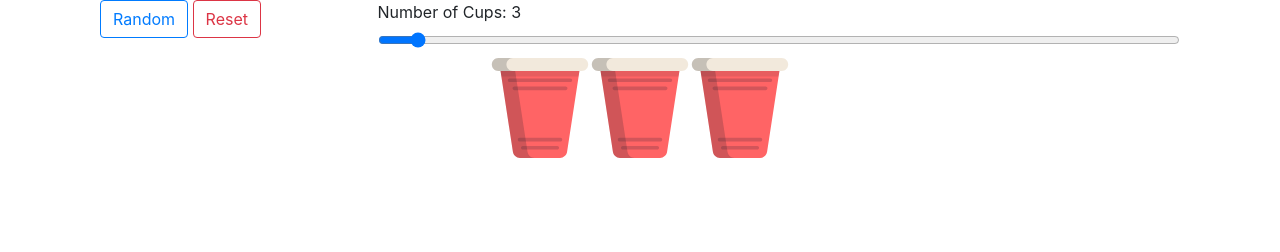
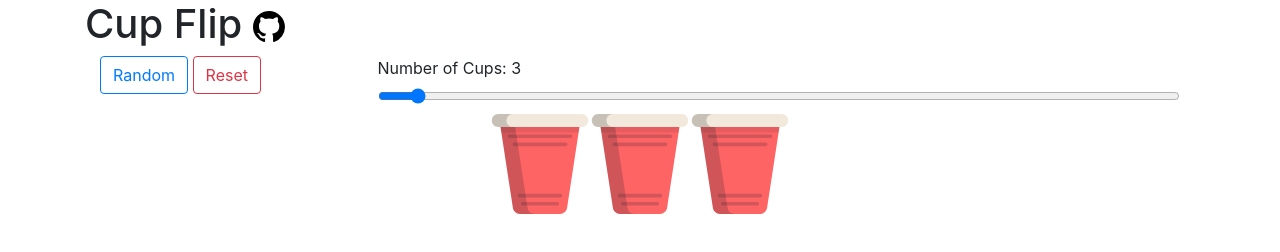
Before and after one commit to IHTFY/cups, a plain HTML site: page index.html in a window 1280 px wide. Drawn offline with nearby package versions, Linux system fonts and the light colour scheme.

Commit message:
add code link

```diff
--- a/index.html
+++ b/index.html
@@ -32,6 +32,17 @@
     ></script>
   </head>
   <body>
+    <div class="container">
+      <h1>
+        Cup Flip<a href="https://github.com/IHTFY/svg-scale">
+          <svg id="gh_logo" height="32" width="32">
+            <path
+              d="M16 0C7.2 0 0 7.2 0 16c0 7.1 4.6 13 11 15 .8 .14 1.1-.34 1.1-.76 0-.38-.02-1.6-.02-3-4 .74-5.1-.98-5.4-1.9-.18-.46-.96-1.9-1.6-2.3-.56-.3-1.4-1-.02-1.1 1.3-.02 2.2 1.2 2.5 1.6 1.4 2.4 3.7 1.7 4.7 1.3 .14-1 .56-1.7 1-2.1-3.6-.4-7.3-1.8-7.3-7.9 0-1.7 .62-3.2 1.6-4.3-.16-.4-.72-2 .16-4.2 0 0 1.3-.42 4.4 1.6 1.3-.36 2.6-.54 4-.54 1.4 0 2.7 .18 4 .54 3.1-2.1 4.4-1.6 4.4-1.6 .88 2.2 .32 3.8 .16 4.2 1 1.1 1.6 2.5 1.6 4.3 0 6.1-3.7 7.5-7.3 7.9 .58 .5 1.1 1.5 1.1 3 0 2.1-.02 3.9-.02 4.4 0 .42 .3 .92 1.1 .76A16 16 0 0 0 32 16c0-8.8-7.2-16-16-16z"
+            ></path>
+          </svg>
+        </a>
+      </h1>
+    </div>
     <div class="container">
       <div class="container" id="controlPanel">
         <div class="row">
```
